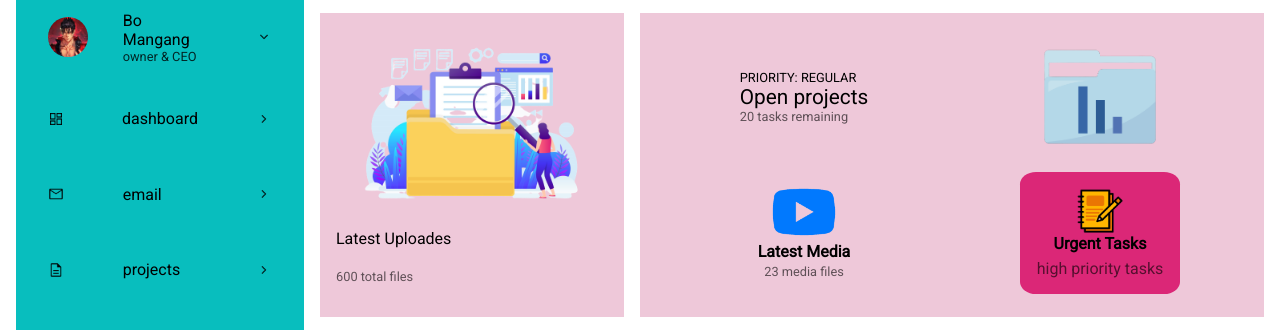
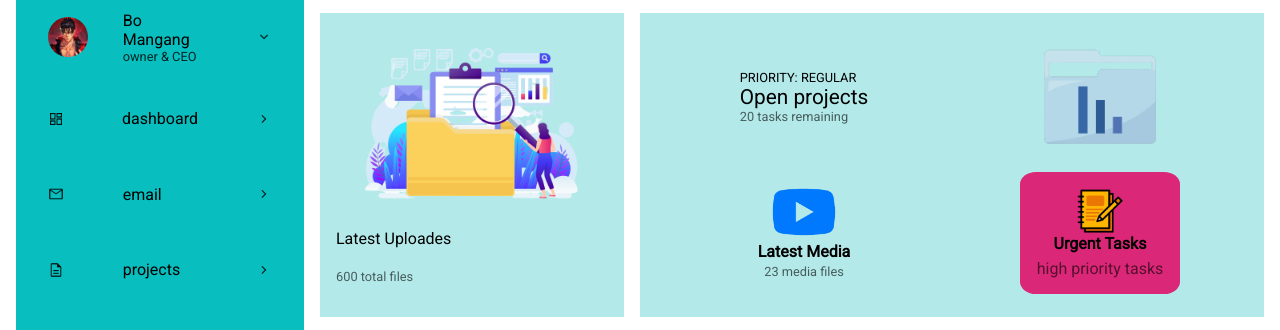
Before and after one commit to booimangang/dashboard-project, a plain HTML site: page index.html in a window 1280 px wide. Shown: the part 143-473 px from the top of the page. Drawn offline with Linux system fonts and the light colour scheme.

Commit message:
Secondary clr

```diff
--- a/style.css
+++ b/style.css
@@ -12,7 +12,7 @@ html {
 
 :root {
   --primary-clr: #08bebe;
-  --secondary-clr: rgb(238, 200, 217);
+  --secondary-clr: #b3e9e9;
   --third-clr: #f6cde3;
   --accent-clr: #db2777;
 
```
